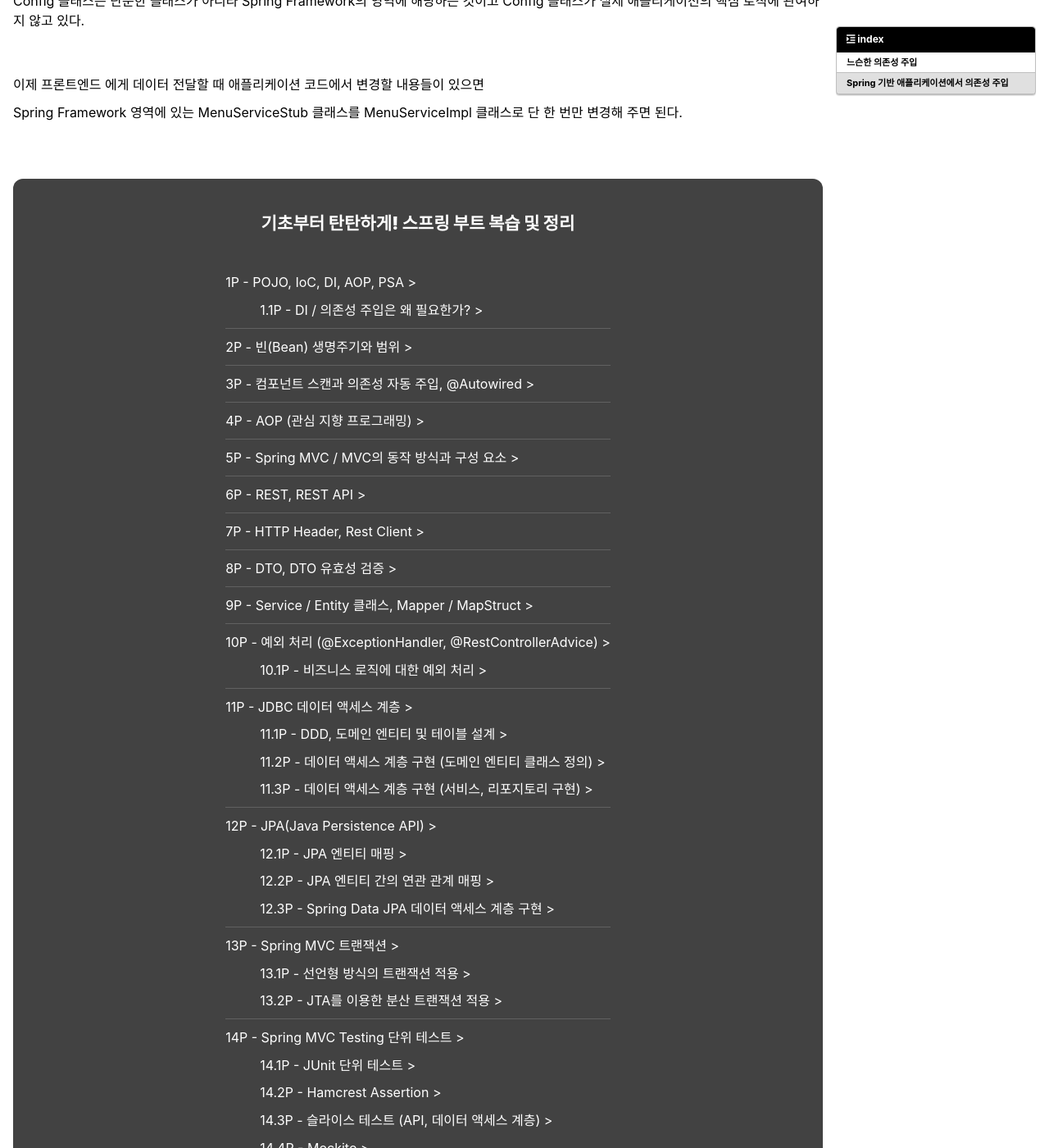
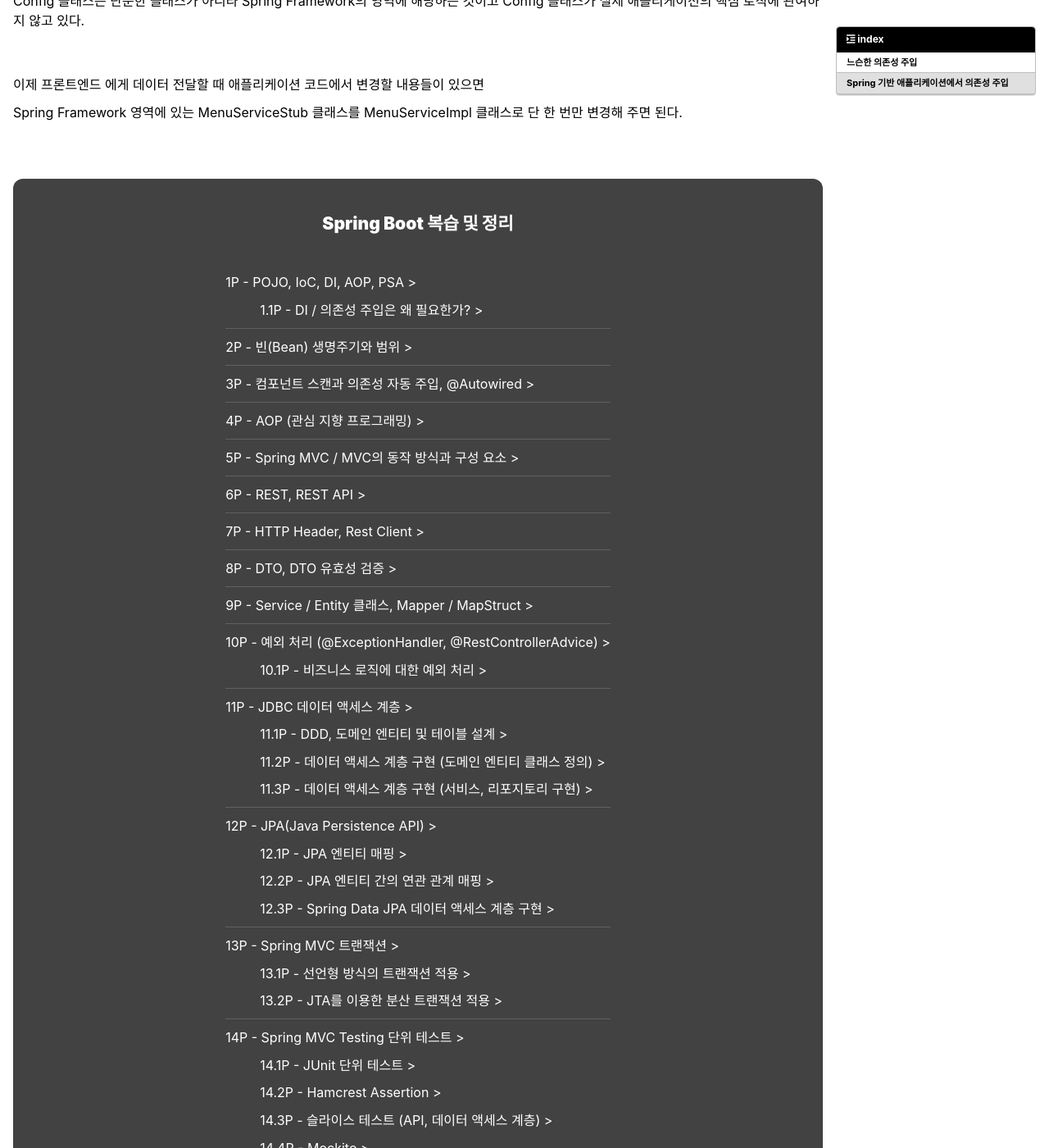
Before and after one commit to Preasim/Preasim.github.io, a Jekyll site: the page built from _posts/2023-09-07-63.md, in a window 1280 px wide and 1400 px high, scrolled down 4443 px. Shown: the whole window at 82% size. Built offline with Jekyll 4.4.1, drawn with Linux system fonts in a browser that asks for light colours; cached includes are drawn as plain includes; some web fonts are replaced; comment, search, counter and statistics services are not loaded; some of the changed text lies outside the part shown.

Commit message:
Update banner-spring.html

```diff
--- a/_includes/banner-spring.html
+++ b/_includes/banner-spring.html
@@ -2,7 +2,7 @@
 
 <div class="callout cImpact">
   <div class="callout-in">
-    <h2 style="text-align: center; padding-bottom: 20px;">기초부터 탄탄하게! 스프링 부트 복습 및 정리</h2>
+    <h2 style="text-align: center; padding-bottom: 20px;">Spring Boot 복습 및 정리</h2>
 
         <p style="padding-top: 16px;"><a href="https://preasim.github.io/62">1P - POJO, IoC, DI, AOP, PSA ></a></p>
         <p style="padding-left: 42px;"><a href="https://preasim.github.io/63">1.1P - DI / 의존성 주입은 왜 필요한가? ></a></p>
@@ -51,6 +51,8 @@
         <p style="padding-left: 42px;"><a href="https://preasim.github.io/96">15.1P - API 문서 생성, Asciidoc, Asciidoctor ></a></p>
         <div class="sb-underLine"></div>
         <p><a href="https://preasim.github.io/97">16P - 애플리케이션 빌드 / 실행 / 배포 ></a></p>
+        <div class="sb-underLine"></div>
+        <p><a href="https://preasim.github.io/100">17P - JWT (JSON Web Token) ></a></p>
   </div>
 </div>
 
```
